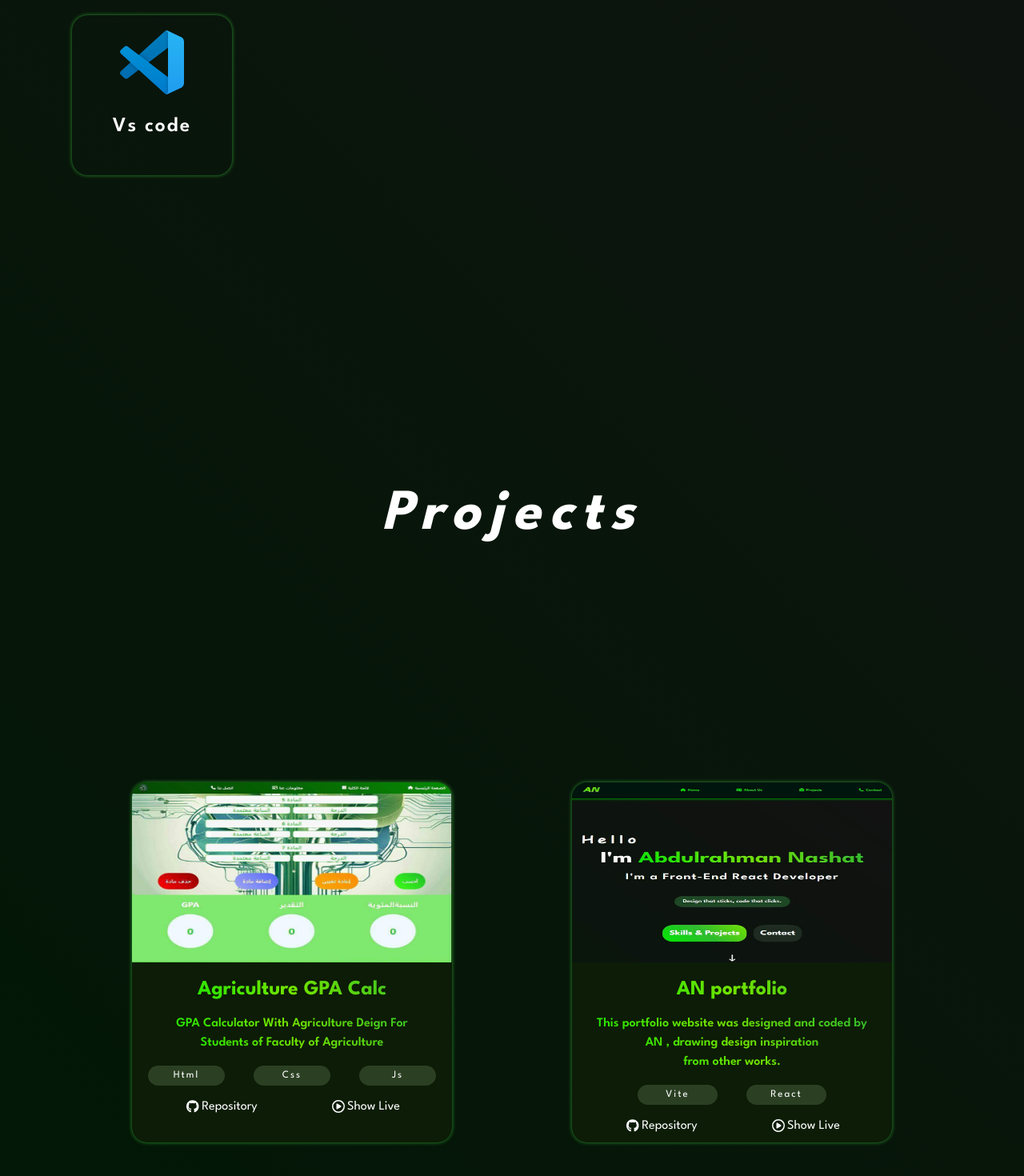
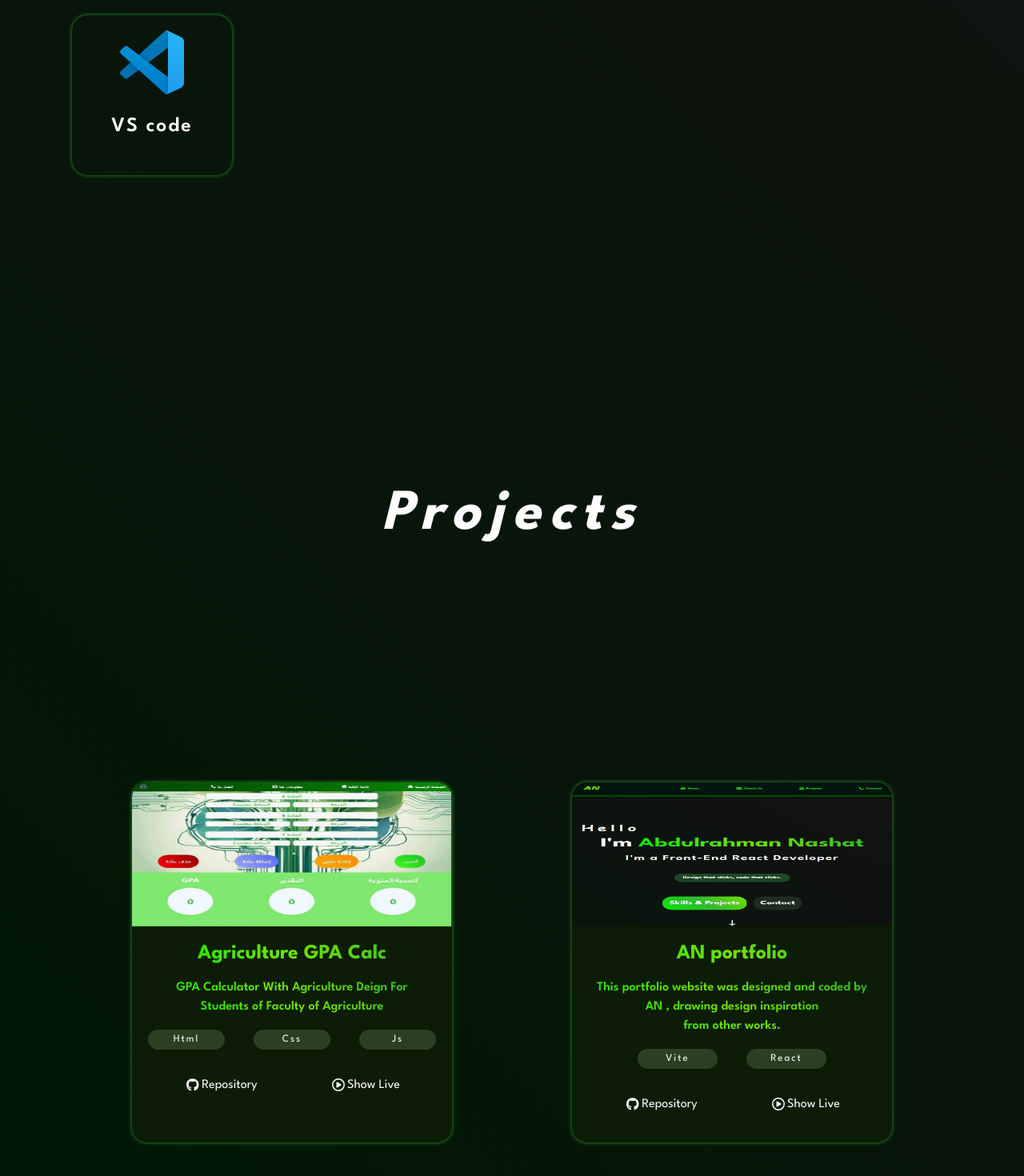
Before and after one commit to AN1001110/Portfolio, a React (Vite) app: page /projects in a window 1280 px wide. Shown: the part 1036-2506 px from the top of the page at 80% size. Built offline with nearby package versions, Linux system fonts and the light colour scheme.

Commit message:
My portfolio v1

```diff
--- a/src/pages/Projects.jsx
+++ b/src/pages/Projects.jsx
@@ -29,7 +29,7 @@ export default function Projects() {
     [gitLogo, "Git"],
     [githubLogo, "Github"],
     [viteLogo, "Vite"],
-    [vsLogo, "Vs code"],
+    [vsLogo, "VS code"],
   ];
 
   const logosCards = logos.map((logo, i) => {
--- a/src/styles/components/projectCard.css
+++ b/src/styles/components/projectCard.css
@@ -32,7 +32,7 @@
 }
 .projectCard img {
   width: 100%;
-  height: 50%;
+  height: 40%;
   border-top-left-radius: 1.2rem;
   border-top-right-radius: 1.2rem;
 }
@@ -82,7 +82,7 @@
   align-items: center;
   justify-content: center;
   gap: 10%;
-  margin-bottom: 5%;
+  margin-bottom: 10%;
 }
 .projectCard .cardContent .tools .tool {
   display: flex;
```
